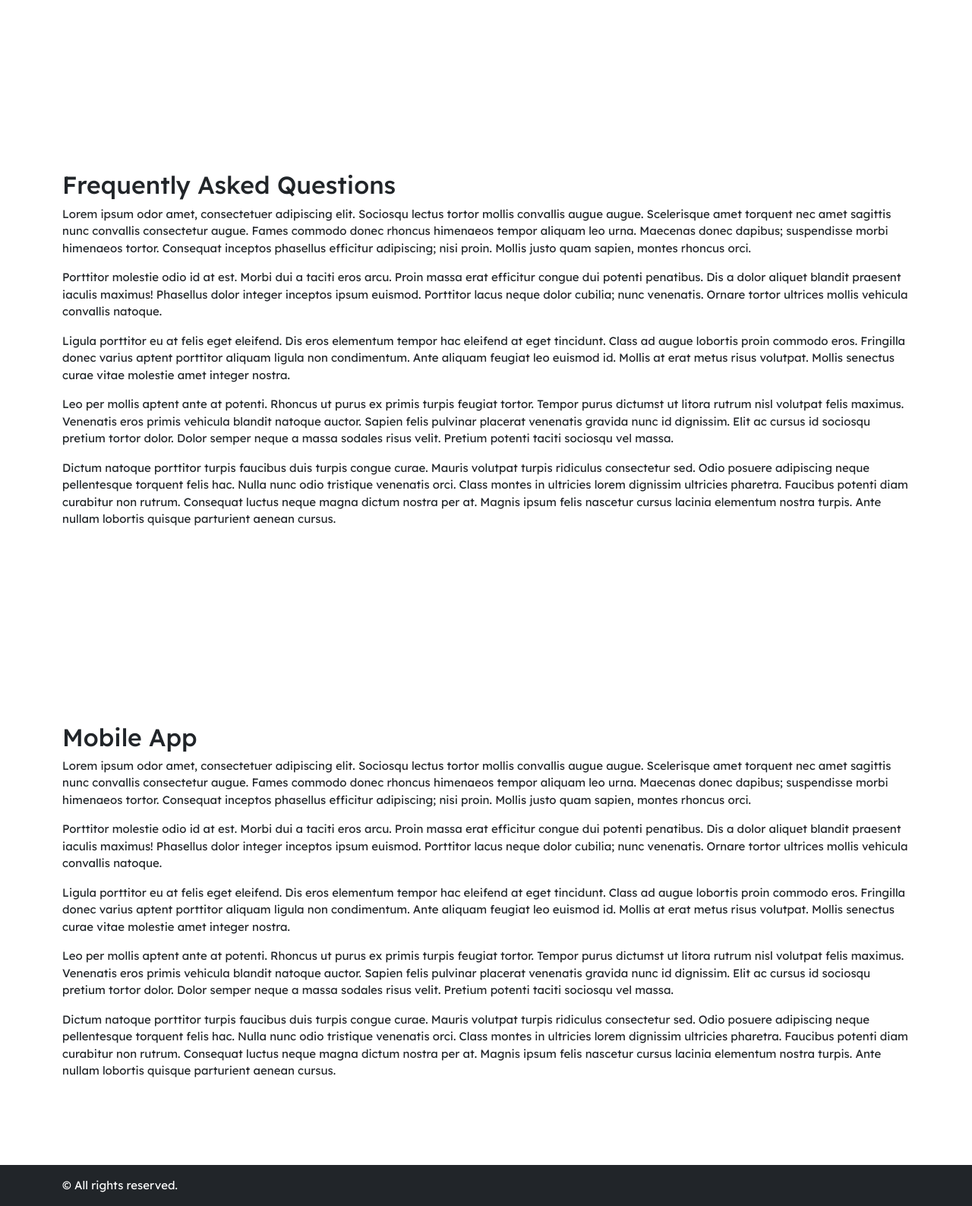
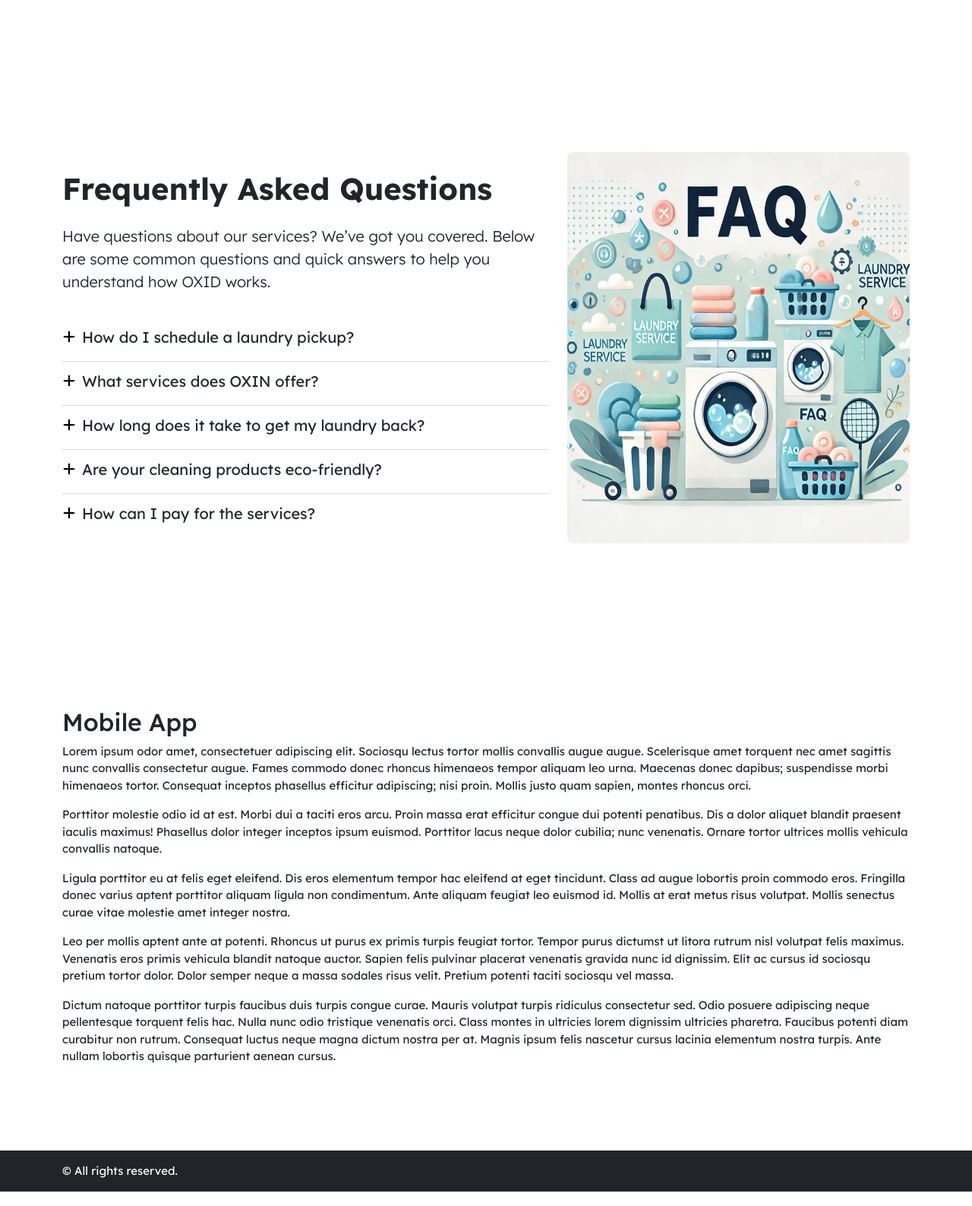
Before and after one commit to Kajaia/oxid-web-design, a PHP site: page / in a window 1280 px wide. Shown: the part 3989-5576 px from the top of the page at 76% size. Run offline with PHP 8.4, Linux system fonts and the light colour scheme.

Commit message:
Added faq

```diff
--- a/assets/css/style.css
+++ b/assets/css/style.css
@@ -112,6 +112,22 @@ body {
   animation-duration: 0.5s;
 }
 
+.faq-card {
+  cursor: pointer;
+}
+
+.faq-card:hover .faq-icon {
+  fill: var(--c-secondary);
+}
+
+.faq-card:hover .faq-question {
+  color: var(--c-secondary);
+}
+
+.faq-question {
+  margin-top: -5px;
+}
+
 /* Bootstrap */
 .text-primary {
   color: var(--c-primary) !important;
--- a/assets/js/scripts.js
+++ b/assets/js/scripts.js
@@ -46,3 +46,20 @@ function hideOrderNow(event) {
     button.classList.add("d-none");
   }
 }
+
+// FAQ
+function collapseQuestion(event) {
+  const currentElement = event.currentTarget;
+  const answer = currentElement.querySelectorAll("span")[1];
+  const paths = currentElement.querySelectorAll("path");
+
+  if (answer.classList.contains("d-none")) {
+    answer.classList.remove("d-none");
+    paths[0].classList.add("d-none");
+    paths[1].classList.remove("d-none");
+  } else {
+    answer.classList.add("d-none");
+    paths[0].classList.remove("d-none");
+    paths[1].classList.add("d-none");
+  }
+}
--- a/index.html
+++ b/index.html
@@ -550,13 +550,93 @@
     <!-- FAQ -->
     <section id="faq" class="container my-5">
       <div class="row py-5">
-        <h2 class="mt-5">Frequently Asked Questions</h2>
-        <div class="col-12">
-          <p>Lorem ipsum odor amet, consectetuer adipiscing elit. Sociosqu lectus tortor mollis convallis augue augue. Scelerisque amet torquent nec amet sagittis nunc convallis consectetur augue. Fames commodo donec rhoncus himenaeos tempor aliquam leo urna. Maecenas donec dapibus; suspendisse morbi himenaeos tortor. Consequat inceptos phasellus efficitur adipiscing; nisi proin. Mollis justo quam sapien, montes rhoncus orci.</p>
-          <p>Porttitor molestie odio id at est. Morbi dui a taciti eros arcu. Proin massa erat efficitur congue dui potenti penatibus. Dis a dolor aliquet blandit praesent iaculis maximus! Phasellus dolor integer inceptos ipsum euismod. Porttitor lacus neque dolor cubilia; nunc venenatis. Ornare tortor ultrices mollis vehicula convallis natoque.</p>
-          <p>Ligula porttitor eu at felis eget eleifend. Dis eros elementum tempor hac eleifend at eget tincidunt. Class ad augue lobortis proin commodo eros. Fringilla donec varius aptent porttitor aliquam ligula non condimentum. Ante aliquam feugiat leo euismod id. Mollis at erat metus risus volutpat. Mollis senectus curae vitae molestie amet integer nostra.</p>
-          <p>Leo per mollis aptent ante at potenti. Rhoncus ut purus ex primis turpis feugiat tortor. Tempor purus dictumst ut litora rutrum nisl volutpat felis maximus. Venenatis eros primis vehicula blandit natoque auctor. Sapien felis pulvinar placerat venenatis gravida nunc id dignissim. Elit ac cursus id sociosqu pretium tortor dolor. Dolor semper neque a massa sodales risus velit. Pretium potenti taciti sociosqu vel massa.</p>
-          <p>Dictum natoque porttitor turpis faucibus duis turpis congue curae. Mauris volutpat turpis ridiculus consectetur sed. Odio posuere adipiscing neque pellentesque torquent felis hac. Nulla nunc odio tristique venenatis orci. Class montes in ultricies lorem dignissim ultricies pharetra. Faucibus potenti diam curabitur non rutrum. Consequat luctus neque magna dictum nostra per at. Magnis ipsum felis nascetur cursus lacinia elementum nostra turpis. Ante nullam lobortis quisque parturient aenean cursus.</p>
+        <div class="col-lg-7" data-aos="zoom-in">
+          <h2 class="mt-5 mb-4 display-6 fw-bold">Frequently Asked Questions</h2>
+          <p class="lead mb-5">Have questions about our services? We’ve got you covered. Below are some common questions and quick answers to help you understand how OXID works.</p>
+          <div class="row">
+            <!-- Question -->
+            <div class="col-12">
+              <div onclick="collapseQuestion(event)" class="card faq-card border-0">
+                <div class="card-body p-0 d-flex flex-start gap-2">
+                  <svg class="faq-icon" width="18" height="18" xmlns="http://www.w3.org/2000/svg" viewBox="0 0 448 512">
+                    <path d="M256 80c0-17.7-14.3-32-32-32s-32 14.3-32 32l0 144L48 224c-17.7 0-32 14.3-32 32s14.3 32 32 32l144 0 0 144c0 17.7 14.3 32 32 32s32-14.3 32-32l0-144 144 0c17.7 0 32-14.3 32-32s-14.3-32-32-32l-144 0 0-144z" />
+                    <path class="d-none" d="M432 256c0 17.7-14.3 32-32 32L48 288c-17.7 0-32-14.3-32-32s14.3-32 32-32l352 0c17.7 0 32 14.3 32 32z" />
+                  </svg>
+                  <div class="d-flex flex-column gap-2">
+                    <span class="fs-5 faq-question">How do I schedule a laundry pickup?</span>
+                    <span class="d-none animate__animated animate__bounceIn">Download our app, create an account, and schedule your pickup with just a few taps.</span>
+                  </div>
+                </div>
+              </div>
+              <hr class="text-gray" />
+            </div>
+            <!-- Question -->
+            <div class="col-12">
+              <div onclick="collapseQuestion(event)" class="card faq-card border-0">
+                <div class="card-body p-0 d-flex flex-start gap-2">
+                  <svg class="faq-icon" width="18" height="18" xmlns="http://www.w3.org/2000/svg" viewBox="0 0 448 512">
+                    <path d="M256 80c0-17.7-14.3-32-32-32s-32 14.3-32 32l0 144L48 224c-17.7 0-32 14.3-32 32s14.3 32 32 32l144 0 0 144c0 17.7 14.3 32 32 32s32-14.3 32-32l0-144 144 0c17.7 0 32-14.3 32-32s-14.3-32-32-32l-144 0 0-144z" />
+                    <path class="d-none" d="M432 256c0 17.7-14.3 32-32 32L48 288c-17.7 0-32-14.3-32-32s14.3-32 32-32l352 0c17.7 0 32 14.3 32 32z" />
+                  </svg>
+                  <div class="d-flex flex-column gap-2">
+                    <span class="fs-5 faq-question">What services does OXIN offer?</span>
+                    <span class="d-none animate__animated animate__bounceIn">We provide washing, dry-cleaning, and ironing services for all types of clothing.</span>
+                  </div>
+                </div>
+              </div>
+              <hr class="text-gray" />
+            </div>
+            <!-- Question -->
+            <div class="col-12">
+              <div onclick="collapseQuestion(event)" class="card faq-card border-0">
+                <div class="card-body p-0 d-flex flex-start gap-2">
+                  <svg class="faq-icon" width="18" height="18" xmlns="http://www.w3.org/2000/svg" viewBox="0 0 448 512">
+                    <path d="M256 80c0-17.7-14.3-32-32-32s-32 14.3-32 32l0 144L48 224c-17.7 0-32 14.3-32 32s14.3 32 32 32l144 0 0 144c0 17.7 14.3 32 32 32s32-14.3 32-32l0-144 144 0c17.7 0 32-14.3 32-32s-14.3-32-32-32l-144 0 0-144z" />
+                    <path class="d-none" d="M432 256c0 17.7-14.3 32-32 32L48 288c-17.7 0-32-14.3-32-32s14.3-32 32-32l352 0c17.7 0 32 14.3 32 32z" />
+                  </svg>
+                  <div class="d-flex flex-column gap-2">
+                    <span class="fs-5 faq-question">How long does it take to get my laundry back?</span>
+                    <span class="d-none animate__animated animate__bounceIn">We offer fast turnaround, with most orders completed within 24-48 hours.</span>
+                  </div>
+                </div>
+              </div>
+              <hr class="text-gray" />
+            </div>
+            <!-- Question -->
+            <div class="col-12">
+              <div onclick="collapseQuestion(event)" class="card faq-card border-0">
+                <div class="card-body p-0 d-flex flex-start gap-2">
+                  <svg class="faq-icon" width="18" height="18" xmlns="http://www.w3.org/2000/svg" viewBox="0 0 448 512">
+                    <path d="M256 80c0-17.7-14.3-32-32-32s-32 14.3-32 32l0 144L48 224c-17.7 0-32 14.3-32 32s14.3 32 32 32l144 0 0 144c0 17.7 14.3 32 32 32s32-14.3 32-32l0-144 144 0c17.7 0 32-14.3 32-32s-14.3-32-32-32l-144 0 0-144z" />
+                    <path class="d-none" d="M432 256c0 17.7-14.3 32-32 32L48 288c-17.7 0-32-14.3-32-32s14.3-32 32-32l352 0c17.7 0 32 14.3 32 32z" />
+                  </svg>
+                  <div class="d-flex flex-column gap-2">
+                    <span class="fs-5 faq-question">Are your cleaning products eco-friendly?</span>
+                    <span class="d-none animate__animated animate__bounceIn">Yes, we use environmentally safe products for all our services.</span>
+                  </div>
+                </div>
+              </div>
+              <hr class="text-gray" />
+            </div>
+            <!-- Question -->
+            <div class="col-12">
+              <div onclick="collapseQuestion(event)" class="card faq-card border-0">
+                <div class="card-body p-0 d-flex flex-start gap-2">
+                  <svg class="faq-icon" width="18" height="18" xmlns="http://www.w3.org/2000/svg" viewBox="0 0 448 512">
+                    <path d="M256 80c0-17.7-14.3-32-32-32s-32 14.3-32 32l0 144L48 224c-17.7 0-32 14.3-32 32s14.3 32 32 32l144 0 0 144c0 17.7 14.3 32 32 32s32-14.3 32-32l0-144 144 0c17.7 0 32-14.3 32-32s-14.3-32-32-32l-144 0 0-144z" />
+                    <path class="d-none" d="M432 256c0 17.7-14.3 32-32 32L48 288c-17.7 0-32-14.3-32-32s14.3-32 32-32l352 0c17.7 0 32 14.3 32 32z" />
+                  </svg>
+                  <div class="d-flex flex-column gap-2">
+                    <span class="fs-5 faq-question">How can I pay for the services?</span>
+                    <span class="d-none animate__animated animate__bounceIn">You can pay securely through the app using credit cards or digital payment methods.</span>
+                  </div>
+                </div>
+              </div>
+            </div>
+          </div>
+        </div>
+        <div class="col-lg-5" data-aos="fade-down">
+          <img width="100%" height="100%" class="rounded-3 mt-4" src="/assets/img/illustrations/faq.webp" alt="FAQ illustration" loading="lazy" />
         </div>
       </div>
     </section>
```
Also changed, not shown: assets/img/illustrations/faq.webp (added).
